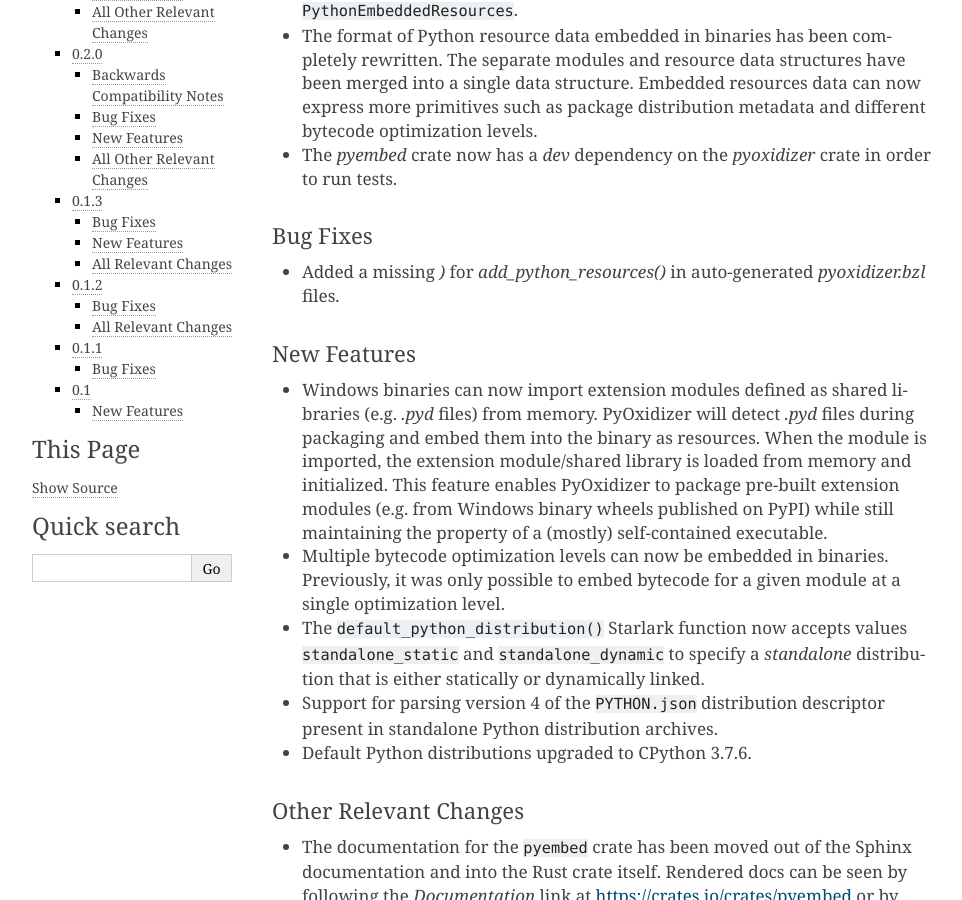
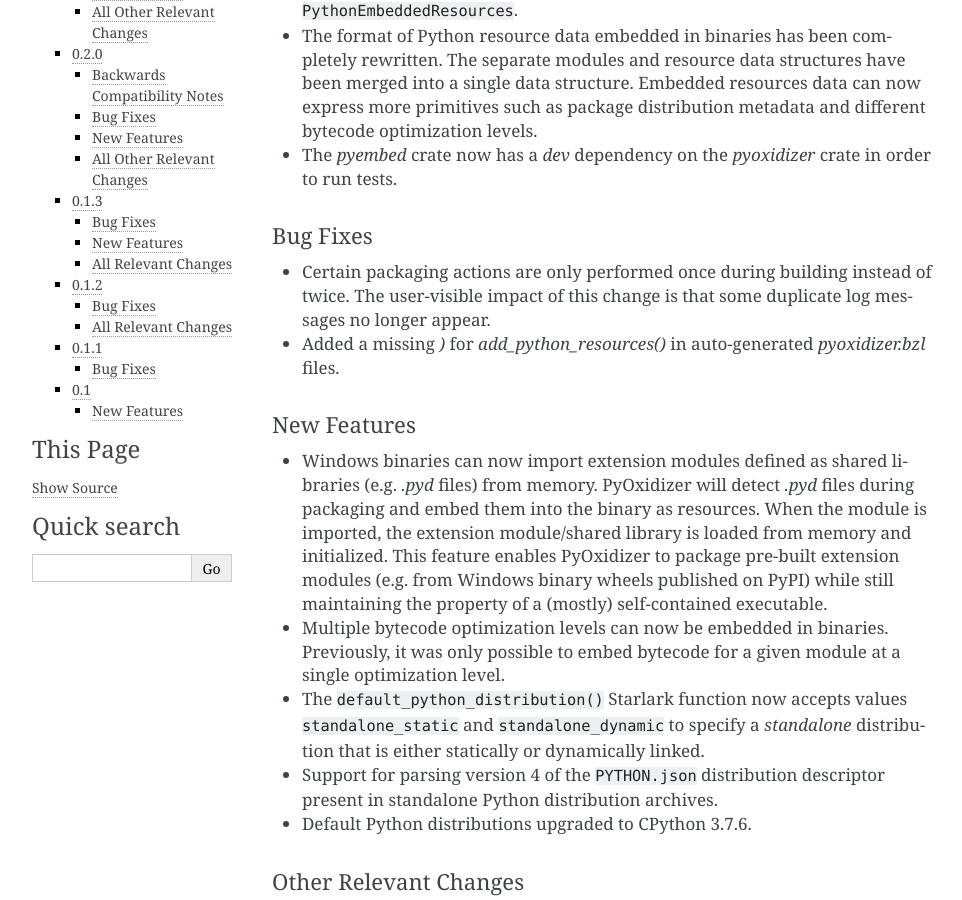
Before and after one commit to indygreg/PyOxidizer, a Sphinx documentation site: the page built from docs/history.rst, in a window 1280 px wide and 900 px high, scrolled down 912 px. Shown: the whole window, without its empty margins (148-1110 px from the left). Built offline with Sphinx 7.4.7, drawn with Linux system fonts in a browser that asks for light colours; the version number could not be read and is left out.

Commit message:
py_packaging: only package resources once
We were calling package() twice and performing redundant work. Let's
not do that.

```diff
--- a/docs/history.rst
+++ b/docs/history.rst
@@ -53,6 +53,9 @@
 Bug Fixes
 ^^^^^^^^^
 
+* Certain packaging actions are only performed once during building instead of
+  twice. The user-visible impact of this change is that some duplicate log
+  messages no longer appear.
 * Added a missing `)` for `add_python_resources()` in auto-generated
   `pyoxidizer.bzl` files.
 
```
Also changed, not shown: 1 other file.
